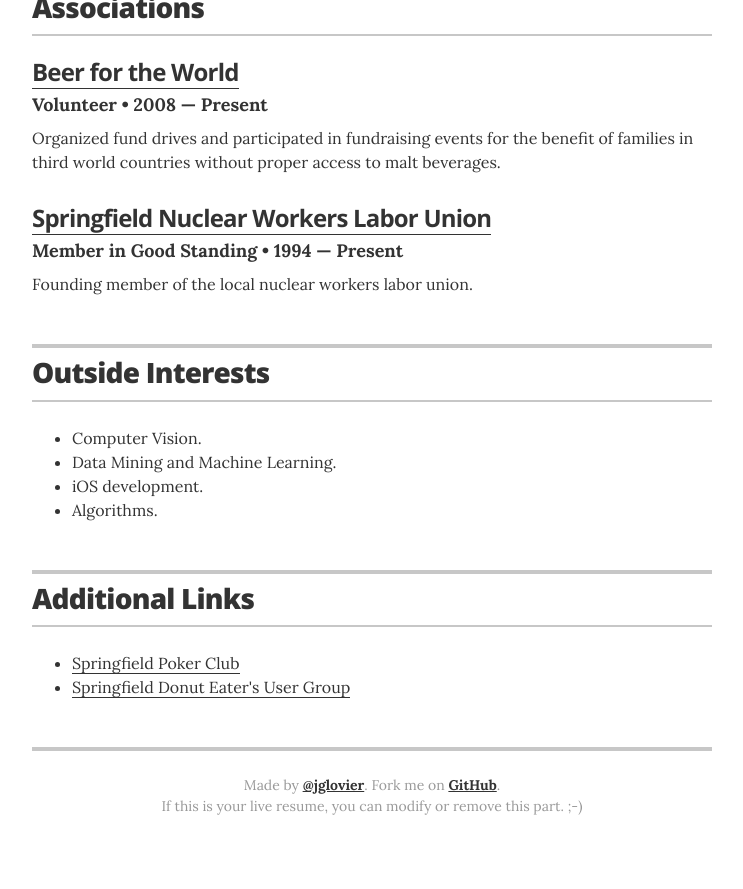
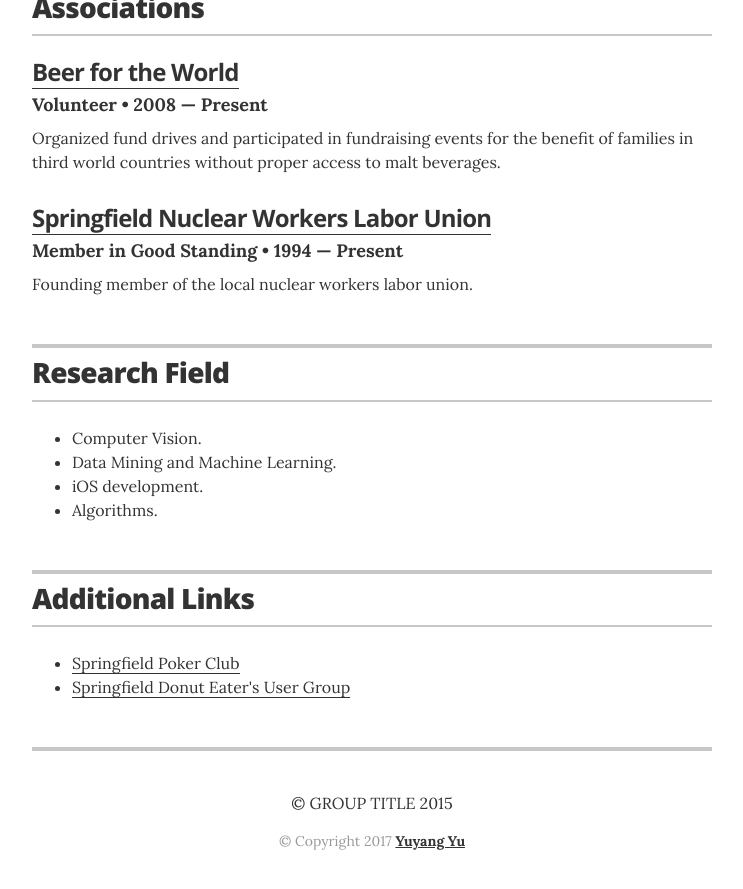
Before and after one commit to Yuyang105/Yuyang105.github.io, a Jekyll site: the page built from index.html, in a window 1280 px wide and 900 px high, scrolled down 3269 px. Shown: the top 889 px of the window, without its empty margins (268-1011 px from the left). Built offline with Jekyll 4.4.1, drawn with Linux system fonts in a browser that asks for light colours; before the commit the page ends 4134 px from its top, so only the background shows below that.

Commit message:
Update resume.html

```diff
--- a/_layouts/resume.html
+++ b/_layouts/resume.html
@@ -171,7 +171,7 @@
       <section class="content-section">
 
         <header class="section-header">
-          <h2>Outside Interests</h2>
+          <h2>Research Field</h2>
         </header>
 
         <div class="resume-item">
@@ -223,8 +223,8 @@
       {% endif %}
 
       <footer class="page-footer">
-        <p class="footer-line">Made by <a href="http://twitter.com/jglovier">@jglovier</a>. Fork me on <a href="https://github.com/jglovier/resume-template">GitHub</a>.</p>
-        <p class="footer-line">If this is your live resume, you can modify or remove this part. ;-)</p>
+        <p class="copyright">© GROUP TITLE 2015</p>
+        <p class="footer-line">&copy; Copyright 2017 <a href="yuyang105.github.io">Yuyang Yu</a></p>
       </footer>
 
     </div>
```
